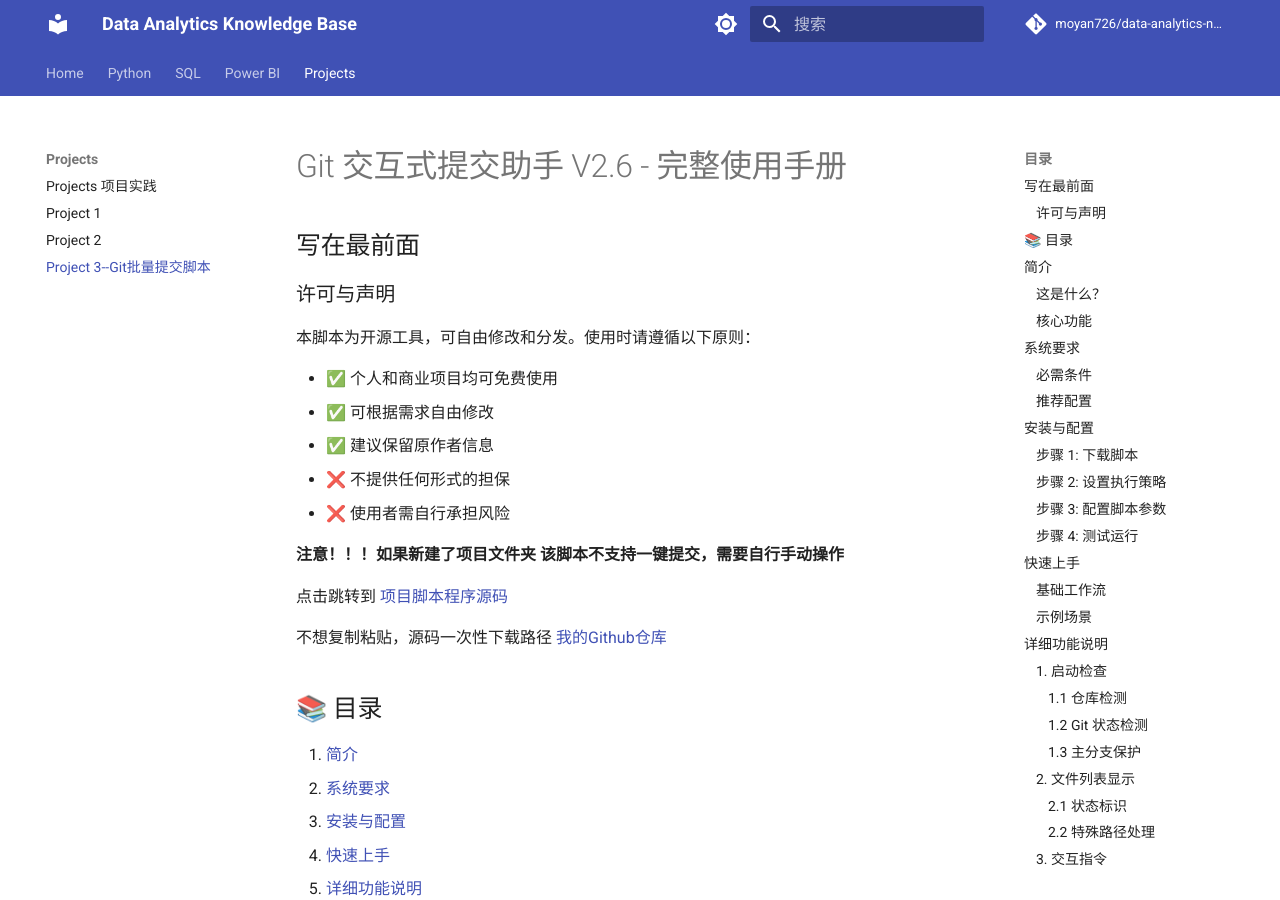
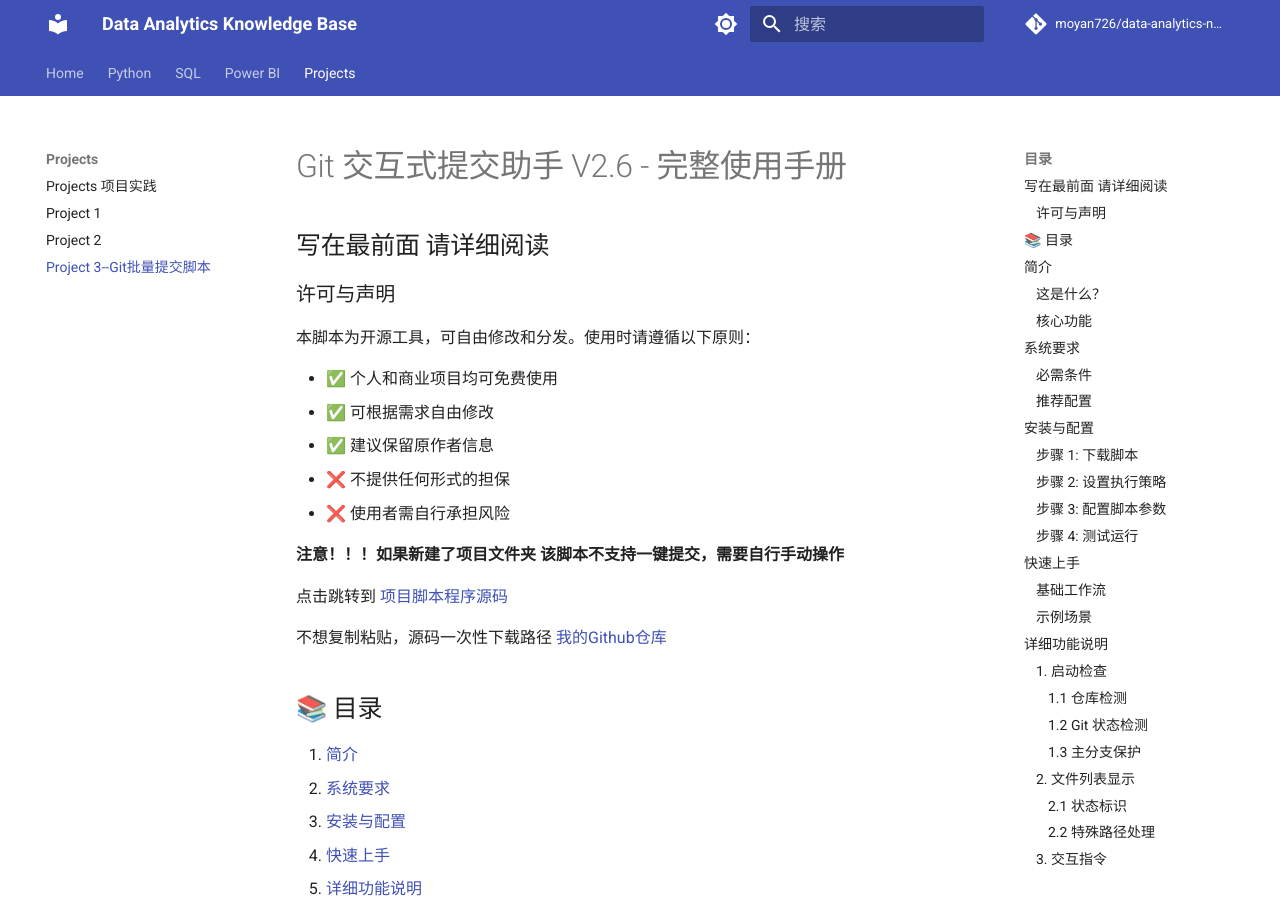
Before and after one commit to moyan726/data-analytics-notes, an MkDocs documentation site: the page built from docs/Projects/Git批量提交脚本.md, in a window 1280 px wide and 900 px high. Built offline with MkDocs 1.6.1 and Material for MkDocs 9.7.7, drawn with Linux system fonts in a browser that asks for light colours; comment, search, counter and statistics services are not loaded.

Commit message:
向文件中加入常规说明

```diff
--- a/docs/Projects/Git批量提交脚本.md
+++ b/docs/Projects/Git批量提交脚本.md
@@ -1,6 +1,6 @@
 # Git 交互式提交助手 V2.6 - 完整使用手册
 
-## 写在最前面
+## 写在最前面  请详细阅读
 
 ### 许可与声明
 
```
Also changed, not shown: docs/Projects/project1.md (+4 -0 lines).
